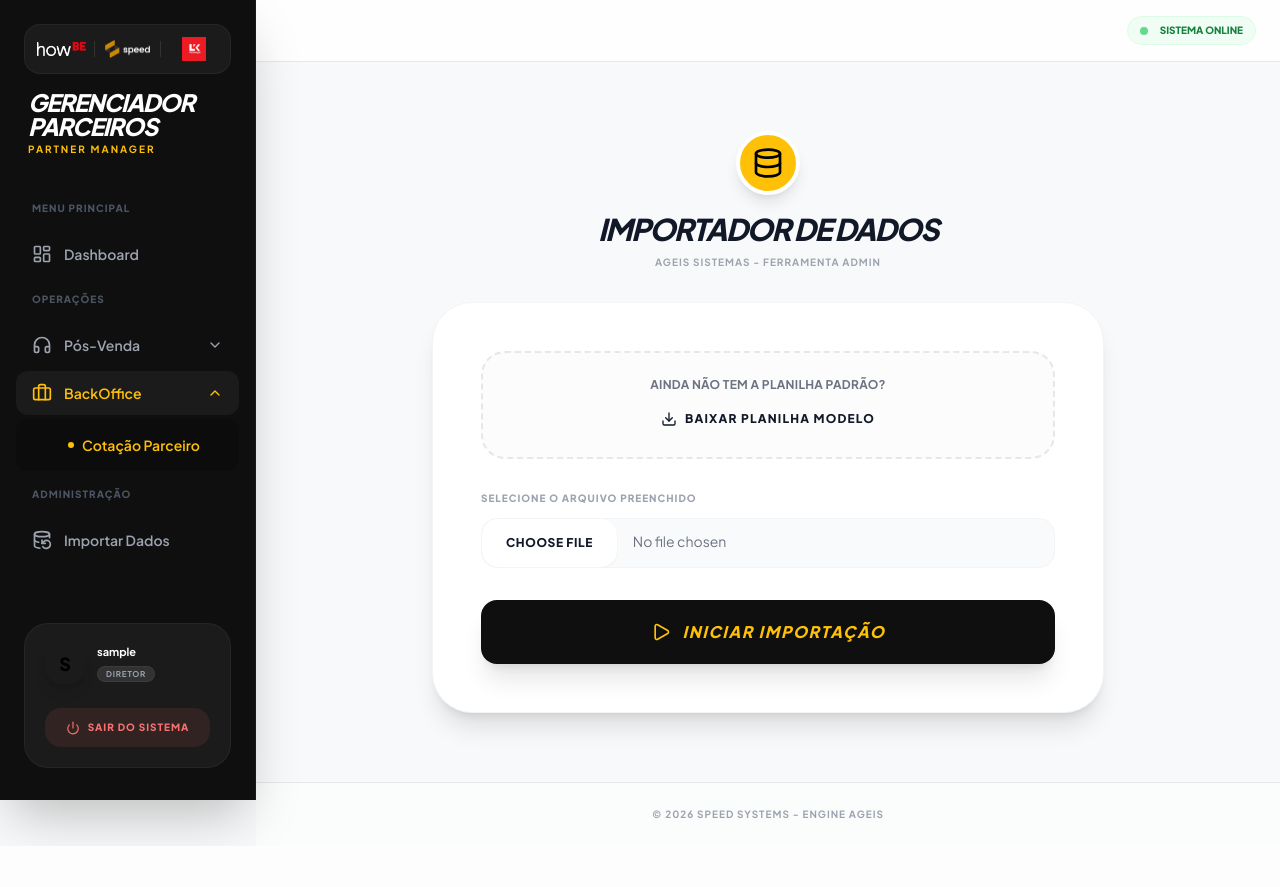
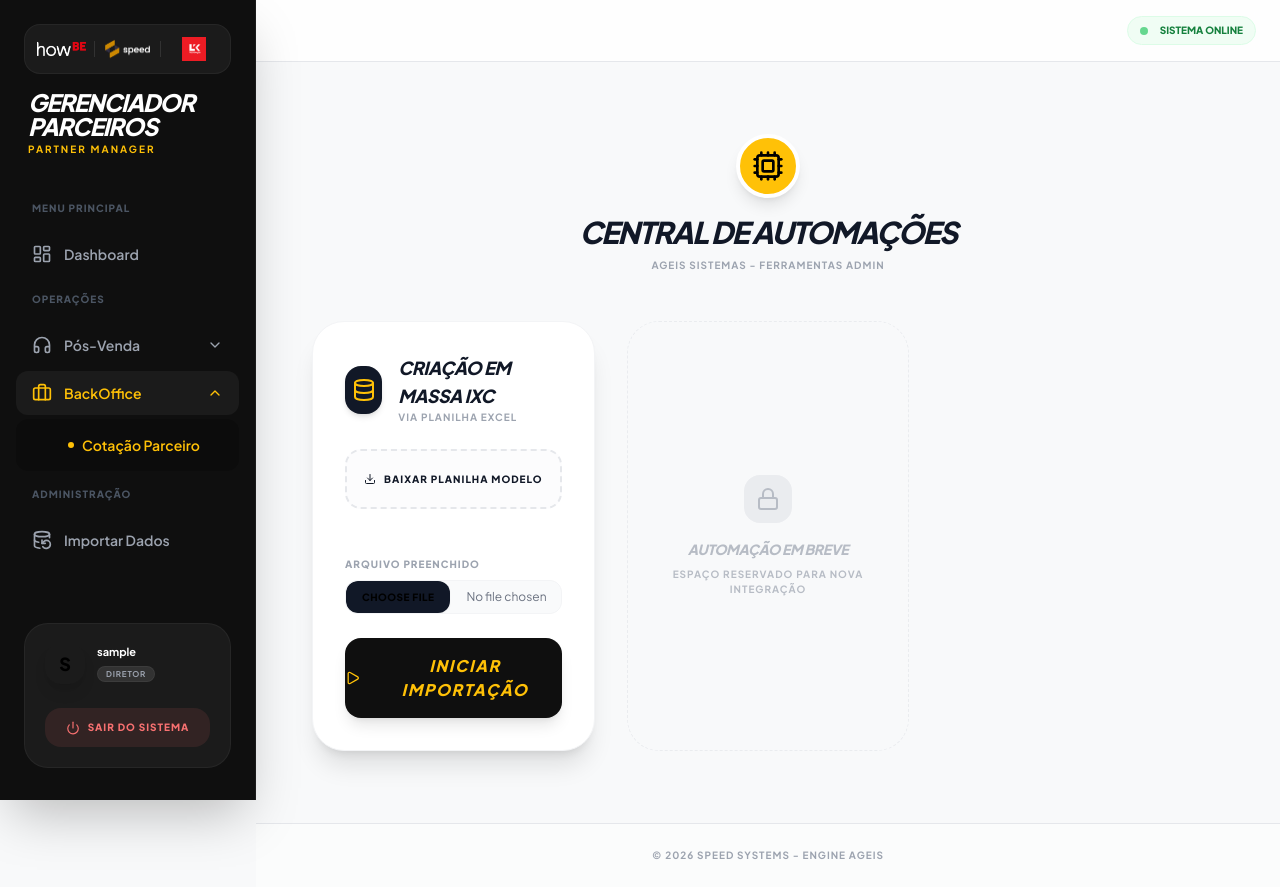
Before and after one commit to eliasneto/GerenciadorProvedoresSpeed, a Django app: page /backoffice/cotacao/importar/ in a window 1280 px wide. Before the commit the page ends 843 px from the top, so only its background shows below. Run offline with Django 5.2, Linux system fonts and the light colour scheme; the visitor is signed in with stand-in values (Sample User, id 1); some libraries are stand-ins or nearby versions.

Commit message:
Criação de automação login_IXC

```diff
--- a/apps/backoffice/templates/backoffice/cotacao_import.html
+++ b/apps/backoffice/templates/backoffice/cotacao_import.html
@@ -1,56 +1,154 @@
 {% extends "core/base.html" %}
 
-{% block title %}Speed | Importar Cotação Parceiro{% endblock %}
+{% block title %}Speed | Central de Automações{% endblock %}
 
 {% block content %}
-<div class="flex items-center justify-center min-h-[80vh] px-4">
-    <div class="max-w-2xl w-full">
-        <div class="text-center mb-8">
-            <div class="w-16 h-16 bg-ageis-yellow rounded-full flex items-center justify-center mx-auto mb-4 shadow-lg border-4 border-white">
-                <i data-lucide="database" class="w-8 h-8 text-black"></i>
-            </div>
-            <h1 class="text-3xl font-black text-gray-900 italic uppercase tracking-tighter">Importador de Dados</h1>
-            <p class="text-[10px] text-gray-400 font-bold uppercase tracking-widest mt-2">Ageis Sistemas - Ferramenta Admin</p>
+<div class="min-h-[80vh] px-4 py-8 max-w-7xl mx-auto">
+
+    <div class="text-center mb-12">
+        <div class="w-16 h-16 bg-ageis-yellow rounded-full flex items-center justify-center mx-auto mb-4 shadow-lg border-4 border-white">
+            <i data-lucide="cpu" class="w-8 h-8 text-black"></i>
         </div>
+        <h1 class="text-3xl font-black text-gray-900 italic uppercase tracking-tighter">Central de Automações</h1>
+        <p class="text-[10px] text-gray-400 font-bold uppercase tracking-widest mt-2">Ageis Sistemas - Ferramentas Admin</p>
+    </div>
 
-        <div class="bg-white p-8 md:p-12 rounded-[2.5rem] shadow-xl border border-gray-100">
+    <div class="grid grid-cols-1 md:grid-cols-2 lg:grid-cols-3 gap-8">
 
-            <div class="border-2 border-dashed border-gray-200 rounded-3xl p-6 text-center mb-8 bg-gray-50/50">
-                <p class="text-xs text-gray-500 font-bold mb-4 uppercase tracking-wide">Ainda não tem a planilha padrão?</p>
+        <div class="bg-white p-8 rounded-[2rem] shadow-xl border border-gray-100 flex flex-col relative overflow-hidden transition-all hover:shadow-2xl">
 
-<a href="{% url 'backoffice:download_modelo' %}" class="inline-flex items-center gap-2 text-xs font-black text-gray-900 hover:text-ageis-yellow transition-colors uppercase tracking-widest">
-    <i data-lucide="download" class="w-4 h-4"></i> Baixar Planilha Modelo
-</a>
+            <div class="flex items-center gap-4 mb-6">
+                <div class="w-12 h-12 bg-gray-900 rounded-2xl flex items-center justify-center shadow-md">
+                    <i data-lucide="database" class="w-6 h-6 text-ageis-yellow"></i>
+                </div>
+                <div>
+                    <h2 class="text-lg font-black text-gray-900 uppercase italic tracking-tight">Criação em Massa IXC</h2>
+                    <p class="text-[10px] text-gray-400 font-bold uppercase tracking-widest">Via Planilha Excel</p>
+                </div>
             </div>
 
-            <form method="POST" enctype="multipart/form-data" class="space-y-8">
+            <div class="border-2 border-dashed border-gray-200 rounded-2xl p-4 text-center mb-6 bg-gray-50/50">
+                <a href="{% url 'backoffice:download_modelo' %}" class="inline-flex items-center gap-2 text-[10px] font-black text-gray-900 hover:text-ageis-yellow transition-colors uppercase tracking-widest">
+                    <i data-lucide="download" class="w-3 h-3"></i> Baixar Planilha Modelo
+                </a>
+            </div>
+
+            <form method="POST" enctype="multipart/form-data" class="space-y-6 flex-1 flex flex-col justify-end" id="formImportacaoIXC">
                 {% csrf_token %}
 
                 <div>
-                    <label class="block text-[10px] font-black text-gray-400 uppercase tracking-widest mb-3">Selecione o arquivo preenchido</label>
-                    <div class="relative">
-                        <input type="file"
-                               name="arquivo_cotacao"
-                               id="arquivo_cotacao"
-                               accept=".xlsx, .xls, .csv"
-                               required
-                               class="block w-full text-sm text-gray-500
-                                      file:mr-4 file:py-4 file:px-6
-                                      file:rounded-2xl file:border-0
-                                      file:text-xs file:font-black file:uppercase file:tracking-wider
-                                      file:bg-white file:text-gray-900 file:shadow-sm
-                                      hover:file:bg-gray-100 hover:file:cursor-pointer
-                                      bg-gray-50 rounded-2xl border border-gray-100 cursor-pointer transition-all">
-                    </div>
+                    <label class="block text-[10px] font-black text-gray-400 uppercase tracking-widest mb-2">Arquivo Preenchido</label>
+                    <input type="file" name="arquivo_cotacao" id="arquivo_cotacao" accept=".xlsx, .xls, .csv" required
+                           class="block w-full text-xs text-gray-500 file:mr-4 file:py-2 file:px-4 file:rounded-xl file:border-0 file:text-[10px] file:font-black file:uppercase file:tracking-wider file:bg-gray-900 file:text-ageis-yellow file:shadow-sm hover:file:cursor-pointer bg-gray-50 rounded-xl border border-gray-100 cursor-pointer transition-all">
                 </div>
 
-                <button type="submit" class="w-full bg-ageis-black hover:bg-gray-900 text-ageis-yellow font-black uppercase italic tracking-widest py-5 rounded-2xl shadow-xl hover:shadow-2xl transition-all flex items-center justify-center gap-3 group">
-                    <i data-lucide="play" class="w-5 h-5 group-hover:scale-110 transition-transform"></i>
+                <div id="areaLoading" class="hidden flex flex-col items-center justify-center gap-3 mt-4 py-2">
+                    <div class="w-6 h-6 border-4 border-gray-100 border-t-ageis-yellow rounded-full animate-spin"></div>
+                    <span class="text-[10px] font-black uppercase tracking-widest text-gray-500">Conectando ao IXC...</span>
+                    <p class="text-[9px] text-center text-gray-400 italic">Processando linhas. O Excel será baixado ao final.</p>
+                </div>
+
+                <div id="areaSucesso" class="hidden flex items-center justify-center gap-2 mt-4 bg-green-50 border border-green-100 py-3 px-4 rounded-xl">
+                    <i data-lucide="check-circle" class="w-5 h-5 text-green-500"></i>
+                    <span class="text-[10px] font-black uppercase tracking-widest text-green-700">Relatório Baixado!</span>
+                </div>
+
+                <button type="submit" id="btnSubmit" class="w-full bg-ageis-black hover:bg-gray-900 text-ageis-yellow font-black uppercase italic tracking-widest py-4 rounded-2xl shadow-lg transition-all flex items-center justify-center gap-2 group mt-auto">
+                    <i data-lucide="play" class="w-4 h-4 group-hover:scale-110 transition-transform"></i>
                     Iniciar Importação
                 </button>
             </form>
+        </div>
 
+        <div class="bg-gray-50 p-8 rounded-[2rem] border border-gray-200 border-dashed flex flex-col items-center justify-center text-center opacity-70">
+            <div class="w-12 h-12 bg-gray-200 rounded-2xl flex items-center justify-center mb-4">
+                <i data-lucide="lock" class="w-6 h-6 text-gray-400"></i>
+            </div>
+            <h2 class="text-sm font-black text-gray-400 uppercase italic tracking-tight mb-2">Automação em Breve</h2>
+            <p class="text-[10px] text-gray-400 font-bold uppercase tracking-widest">Espaço reservado para nova integração</p>
         </div>
+
+        <div class="bg-gray-50 p-8 rounded-[2rem] border border-gray-200 border-dashed flex flex-col items-center justify-center text-center opacity-70 hidden lg:flex">
+            <div class="w-12 h-12 bg-gray-200 rounded-2xl flex items-center justify-center mb-4">
+                <i data-lucide="zap" class="w-6 h-6 text-gray-400"></i>
+            </div>
+            <h2 class="text-sm font-black text-gray-400 uppercase italic tracking-tight mb-2">Novo Recurso</h2>
+            <p class="text-[10px] text-gray-400 font-bold uppercase tracking-widest">Em desenvolvimento</p>
+        </div>
+
     </div>
 </div>
+
+<script>
+    document.addEventListener('DOMContentLoaded', function() {
+        const form = document.getElementById('formImportacaoIXC');
+        const btnSubmit = document.getElementById('btnSubmit');
+        const areaLoading = document.getElementById('areaLoading');
+        const areaSucesso = document.getElementById('areaSucesso');
+        const arquivoInput = document.getElementById('arquivo_cotacao');
+
+        form.addEventListener('submit', async function(e) {
+            // Evita o recarregamento padrao da página
+            e.preventDefault();
+
+            // Só ativa se o arquivo estiver preenchido
+            if (arquivoInput.files.length === 0) return;
+
+            // Esconde o botão e mostra o carregamento giratório
+            btnSubmit.classList.add('hidden');
+            areaSucesso.classList.add('hidden');
+            areaLoading.classList.remove('hidden');
+
+            try {
+                // Prepara a planilha para envio silencioso (AJAX)
+                const formData = new FormData(form);
+
+                const response = await fetch(window.location.href, {
+                    method: 'POST',
+                    body: formData,
+                    headers: {
+                        'X-Requested-With': 'XMLHttpRequest'
+                    }
+                });
+
+                if (response.ok) {
+                    // O servidor terminou e respondeu com o Excel!
+                    // Extraímos o arquivo da memória
+                    const blob = await response.blob();
+                    const url = window.URL.createObjectURL(blob);
+
+                    // Força o navegador a fazer o download instantaneamente
+                    const a = document.createElement('a');
+                    a.href = url;
+                    a.download = 'Relatorio_Importacao_IXC.xlsx';
+                    document.body.appendChild(a);
+                    a.click();
+                    a.remove();
+                    window.URL.revokeObjectURL(url); // Limpa a memória
+
+                    // Mostra o quadro verde de sucesso na tela e esconde o "girando"
+                    areaLoading.classList.add('hidden');
+                    areaSucesso.classList.remove('hidden');
+
+                    // Limpa o input do arquivo para subir outra planilha depois se quiser
+                    form.reset();
+
+                    // Depois de 5 segundos, volta a exibir o botão normal
+                    setTimeout(() => {
+                        areaSucesso.classList.add('hidden');
+                        btnSubmit.classList.remove('hidden');
+                    }, 5000);
+
+                } else {
+                    alert("Ocorreu um erro no servidor. Verifique os dados da planilha.");
+                    window.location.reload();
+                }
+            } catch (error) {
+                console.error("Erro na comunicação:", error);
+                alert("Falha na conexão. Tente novamente.");
+                window.location.reload();
+            }
+        });
+    });
+</script>
 {% endblock %}
--- a/apps/backoffice/views.py
+++ b/apps/backoffice/views.py
@@ -1,9 +1,12 @@
 from django.shortcuts import render, redirect
 from django.contrib.auth.decorators import login_required
 from django.contrib import messages
-import pandas as pd
 from django.http import HttpResponse
 from io import BytesIO
+import pandas as pd
+
+# 🚀 IMPORTAÇÃO DO SEU SCRIPT DE INTEGRAÇÃO
+from scripts.integracoes.backoffice.cria_login_atendimento import executar_cadastro_ixc
 
 @login_required
 def cotacao_import(request):
@@ -11,49 +14,119 @@ def cotacao_import(request):
         arquivo = request.FILES['arquivo_cotacao']
 
         try:
+            # 1. Lê a planilha original que o usuário enviou
             df = pd.read_excel(arquivo)
+
+            # 🚀 NOVIDADE: Criamos duas colunas em branco no final da planilha
+            df['Status_Importacao'] = ''
+            df['Mensagem_Importacao'] = ''
+
             sucessos = 0
-            erros = 0
+            falhas = 0
 
-            for _, linha in df.iterrows():
-                # Aqui você chama a sua função de integração (cadastrar_login)
-                # Dica: Passe o TOKEN e URL_BASE das suas variáveis de ambiente ou settings
-                resultado = cadastrar_login_no_ixc(linha)
-                if resultado: sucessos += 1
-                else: erros += 1
+            # 2. Varre as linhas e chama a integração
+            # Usamos df.iterrows() pegando o 'index' para poder escrever na linha certa
+            for index, linha in df.iterrows():
+                if pd.notna(linha.get('Login_Login')):
+                    # CHAMA A FUNÇÃO QUE ESTÁ NO SCRIPT EXTERNO (Ele continua intacto!)
+                    status, mensagem = executar_cadastro_ixc(linha)
 
-            messages.success(request, f"Processamento concluído! {sucessos} logins criados, {erros} falhas.")
+                    # 🚀 NOVIDADE: Salva o resultado direto na linha da planilha
+                    if status:
+                        sucessos += 1
+                        df.at[index, 'Status_Importacao'] = 'SUCESSO'
+                    else:
+                        falhas += 1
+                        df.at[index, 'Status_Importacao'] = 'ERRO'
+
+                    # Escreve o detalhe do erro ou ID gerado na última coluna
+                    df.at[index, 'Mensagem_Importacao'] = mensagem
+
+            # 3. Adiciona uma mensagem na tela avisando do resultado geral
+            messages.info(request, f"Processamento concluído! {sucessos} Sucessos | {falhas} Erros. O relatório foi baixado automaticamente.")
+
+            # 🚀 NOVIDADE: Transforma o DataFrame de volta em Excel para o usuário baixar
+            output = BytesIO()
+            with pd.ExcelWriter(output, engine='xlsxwriter') as writer:
+                df.to_excel(writer, index=False, sheet_name='Resultado_Processamento')
+
+                # Ajusta a largura das colunas para ficar bonito de ler
+                worksheet = writer.sheets['Resultado_Processamento']
+                for col_num, value in enumerate(df.columns.values):
+                    worksheet.set_column(col_num, col_num, 22)
+
+            output.seek(0)
+
+            # Configura a resposta do servidor para forçar o download do arquivo
+            response = HttpResponse(
+                output.read(),
+                content_type='application/vnd.openxmlformats-officedocument.spreadsheetml.sheet'
+            )
+            response['Content-Disposition'] = 'attachment; filename=Relatorio_Importacao_IXC.xlsx'
+
+            # Ao invés de redirecionar a página, ele devolve o ARQUIVO para download!
+            return response
+
         except Exception as e:
             messages.error(request, f"Erro ao processar planilha: {str(e)}")
+            return redirect('backoffice:cotacao_import')
 
-        return redirect('backoffice:cotacao_import')
+    # Se não for POST, apenas renderiza a tela normalmente
+    return render(request, 'backoffice/cotacao_import.html')
 
-    return render(request, 'backoffice/cotacao_import.html')
 
 @login_required
 def download_modelo_cotacao(request):
-    # Colunas que o seu script de integração já espera
+    # 1. Colunas para preenchimento (Aba Principal)
     colunas = [
         'Cliente_ID', 'Login_Contrato_ID', 'Plano_ID', 'Login_Login',
         'Login_Senha_Cliente', 'End_CEP', 'End_Bairro', 'End_Cidade',
         'End_Logradouro', 'End_Numero', 'End_Referencia', 'Obs_Cliente'
     ]
 
-    # Cria um DataFrame vazio apenas com os cabeçalhos
-    df = pd.DataFrame(columns=colunas)
+    # 2. Dados de Exemplo/Instruções (Aba de Ajuda)
+    instrucoes = {
+        'Campo': colunas,
+        'O que colocar?': [
+            'ID do Cliente no IXC (Ex: 55)',
+            'ID do Contrato do Cliente (Ex: 1151)',
+            'ID do Plano de Velocidade (Ex: 4)',
+            'O nome de usuário PPPoE (Ex: joao_silva)',
+            'A senha do login (Ex: 123456)',
+            'CEP sem traço (Ex: 60346165)',
+            'Nome do Bairro',
+            'Código da Cidade no IXC (Ex: 948)',
+            'Rua/Avenida',
+            'Número da residência',
+            'Ponto de referência',
+            'Alguma observação importante'
+        ],
+        'Obrigatório?': ['Sim', 'Sim', 'Sim', 'Sim', 'Sim', 'Sim', 'Sim', 'Sim', 'Sim', 'Sim', 'Não', 'Não']
+    }
 
-    # Prepara o arquivo Excel em memória
+    df_modelo = pd.DataFrame(columns=colunas)
+    df_ajuda = pd.DataFrame(instrucoes)
+
     output = BytesIO()
+
+    # Criando o arquivo com duas abas
     with pd.ExcelWriter(output, engine='xlsxwriter') as writer:
-        df.to_excel(writer, index=False, sheet_name='Modelo_Importacao')
+        df_modelo.to_excel(writer, index=False, sheet_name='Preencher_Aqui')
+        df_ajuda.to_excel(writer, index=False, sheet_name='Instrucoes_Ajuda')
+
+        # Ajuste de largura das colunas para ficar bonito
+        workbook = writer.book
+        worksheet_modelo = writer.sheets['Preencher_Aqui']
+        header_format = workbook.add_format({'bold': True, 'bg_color': '#D7E4BC', 'border': 1})
+
+        for col_num, value in enumerate(df_modelo.columns.values):
+            worksheet_modelo.write(0, col_num, value, header_format)
+            worksheet_modelo.set_column(col_num, col_num, 20)
 
     output.seek(0)
-
-    # Monta a resposta do navegador para download
     response = HttpResponse(
         output.read(),
         content_type='application/vnd.openxmlformats-officedocument.spreadsheetml.sheet'
     )
     response['Content-Disposition'] = 'attachment; filename=modelo_importacao_ixc.xlsx'
-
     return response
--- a/docker-compose.yml
+++ b/docker-compose.yml
@@ -36,7 +36,7 @@ services:
       - "howbe.local:192.168.90.51"
     command: >
       sh -c "python setup_speed.py &&
-             gunicorn --bind 0.0.0.0:8000 --timeout 120 --workers 3 --log-level debug --access-logfile - config.wsgi:application"
+             gunicorn --bind 0.0.0.0:8000 --timeout 300 --workers 3 --log-level debug --access-logfile - config.wsgi:application"
     depends_on:
       - speed_db
 
```
Also changed, not shown: scripts/integracoes/backoffice/cria_login_atendimento.py (added, +158 -0 lines), scripts/__init__.py (added), scripts/integracoes/__init__.py (added), scripts/integracoes/backoffice/__init__.py (added).
